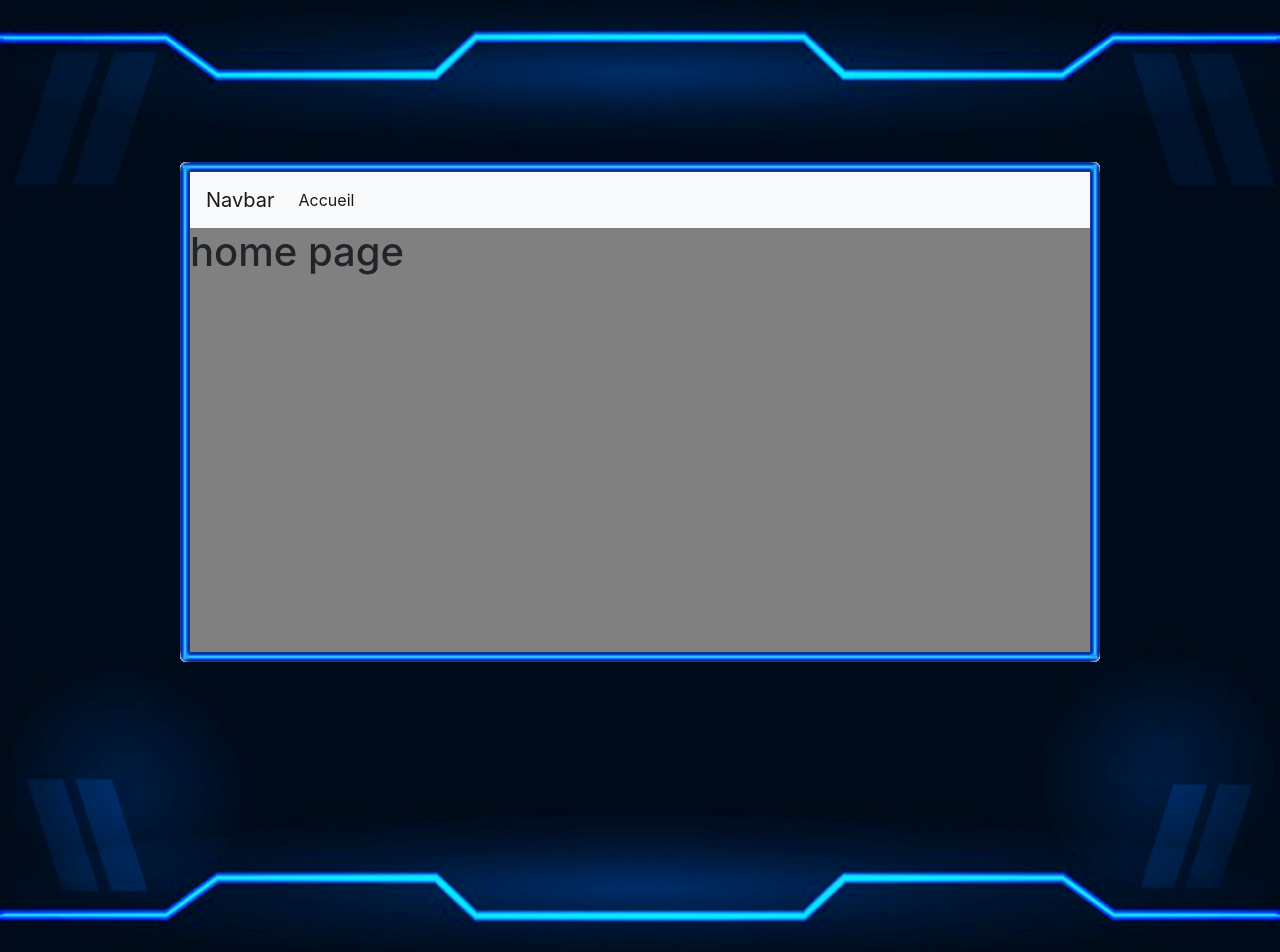
After one commit to agorw/esport, a Symfony app: template templates/app/home.html.twig in a window 1280 px wide. The commit adds this page. Run offline with Twig, Linux system fonts and the light colour scheme; the template is opened without the code that fills it, so the values that code supplies are empty; style sheets or scripts are compiled from the project's sources; some libraries are stand-ins or nearby versions.

Commit message:
update scss

```diff
--- a/assets/scss/app.scss
+++ b/assets/scss/app.scss
@@ -63,9 +63,7 @@ body {
   margin-top: 0;
 }
 .ombre {
-  -webkit-box-shadow: 0px 4px 16px 1px rgba(0, 0, 0, 1);
-  -moz-box-shadow: 0px 4px 16px 1px rgba(0, 0, 0, 1);
-  box-shadow: 0px 4px 16px 1px rgba(0, 0, 0, 1);
+  @include box-shadow(0px 4px 16px 1px rgba(0, 0, 0, 1));
 }
 
 /* Scrollbars */
@@ -79,18 +77,22 @@ body {
   background: transparent none;
   border: solid 4px transparent;
   border-right-width: 12px;
-  -webkit-box-shadow: inset 1px 1px 0 0 rgb(31, 147, 255),
-    inset -1px -1px 0 0 rgb(210, 215, 224);
+  @include box-shadow(
+    inset 1px 1px 0 0 rgb(31, 147, 255),
+    inset -1px -1px 0 0 rgb(210, 215, 224)
+  );
 }
 /* Barre */
 ::-webkit-scrollbar-thumb {
   border: solid 0 transparent;
   border-right-width: 2px;
-  -webkit-border-radius: 5px;
-  -webkit-border-top-right-radius: 9px 5px;
-  -webkit-border-bottom-right-radius: 9px 5px;
-  -webkit-box-shadow: inset 0 0 0 1px rgb(31, 116, 243),
-    inset 0 0 0 6px rgb(69, 95, 182);
+  @include border-radius(5px);
+  @include border-top-right-radius(9px 5px);
+  @include border-bottom-right-radius(9px 5px);
+  @include box-shadow(
+    inset 0 0 0 1px rgb(31, 116, 243),
+    inset 0 0 0 6px rgb(69, 95, 182)
+  );
 }
 /* scollbar */
 .scrollbar-y {
--- /dev/null
+++ b/templates/app/home.html.twig
@@ -0,0 +1,5 @@
+{% extends 'base.html.twig' %}
+
+{% block body %}
+<h1>home page</h1>
+{% endblock %}
--- a/templates/base.html.twig
+++ b/templates/base.html.twig
@@ -18,6 +18,8 @@
                 <div class="row">
                     <div class="colone"></div>
                     <div class="contenu" >
+                        {% include 'menu/menu.html.twig' %}
+
                         {% block body %}
                         {% endblock %}
                     </div>
--- a/templates/menu/menu.html.twig
+++ b/templates/menu/menu.html.twig
@@ -1,13 +1,13 @@
 {% block body %}
     <nav class="navbar navbar-expand-lg navbar-light bg-light">
-        <a class="navbar-brand" href="{{path('app_app_index')}}">Navbar</a>
+        <a class="navbar-brand" href="{{path('index')}}">Navbar</a>
         <button class="navbar-toggler" type="button" data-toggle="collapse" data-target="#navbarNav" aria-controls="navbarNav" aria-expanded="false" aria-label="Toggle navigation">
             <span class="navbar-toggler-icon"></span>
         </button>
         <div class="collapse navbar-collapse" id="navbarNav">
             <ul class="navbar-nav">
             <li class="nav-item active">
-                <a class="nav-link" href="{{path('app_app_index')}}">Accueil</a>
+                <a class="nav-link" href="{{path('home')}}">Accueil</a>
             </li>
             </ul>
         </div>
```
Also changed, not shown: src/Controller/AppController.php (+12 -3 lines).
